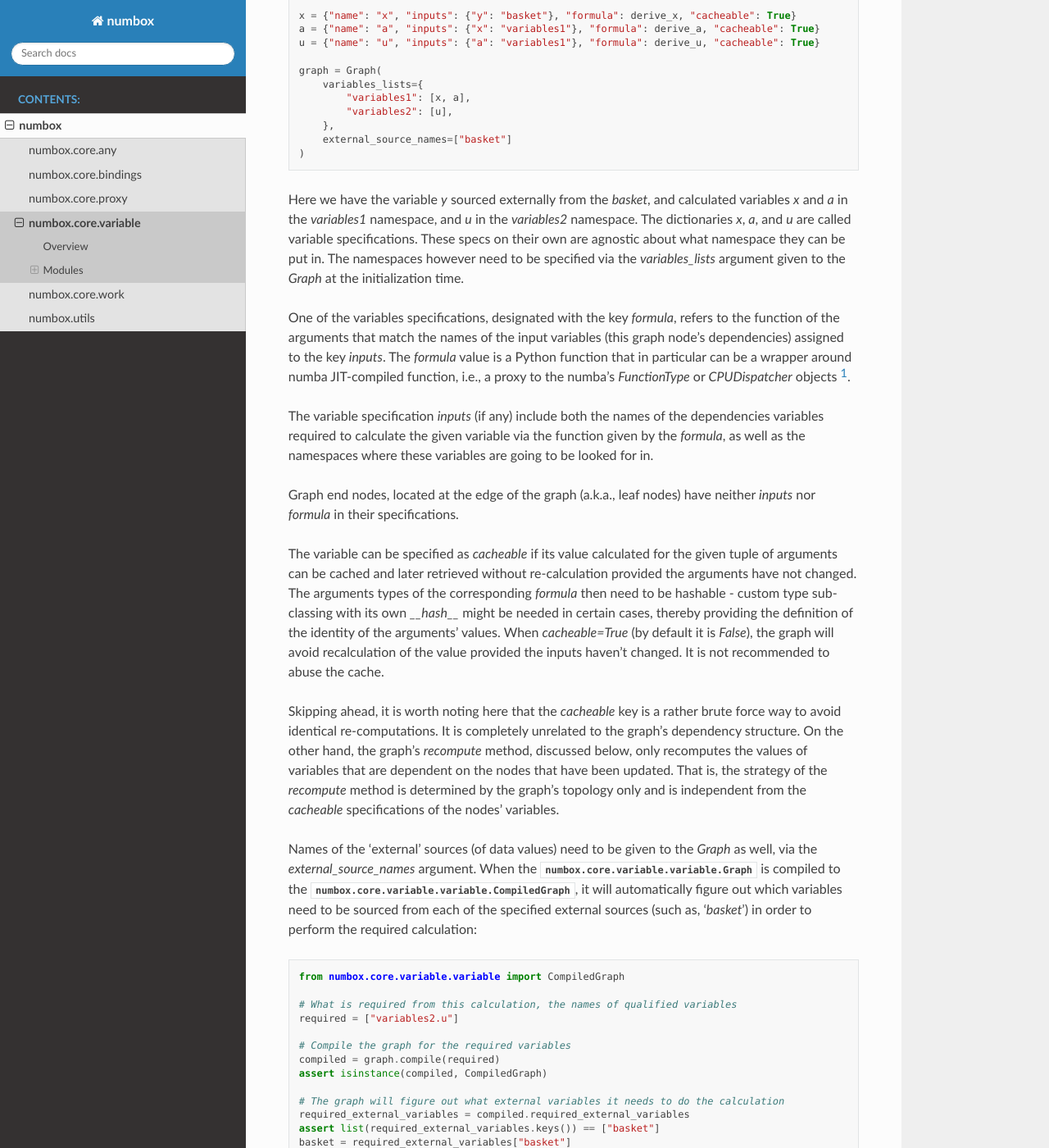
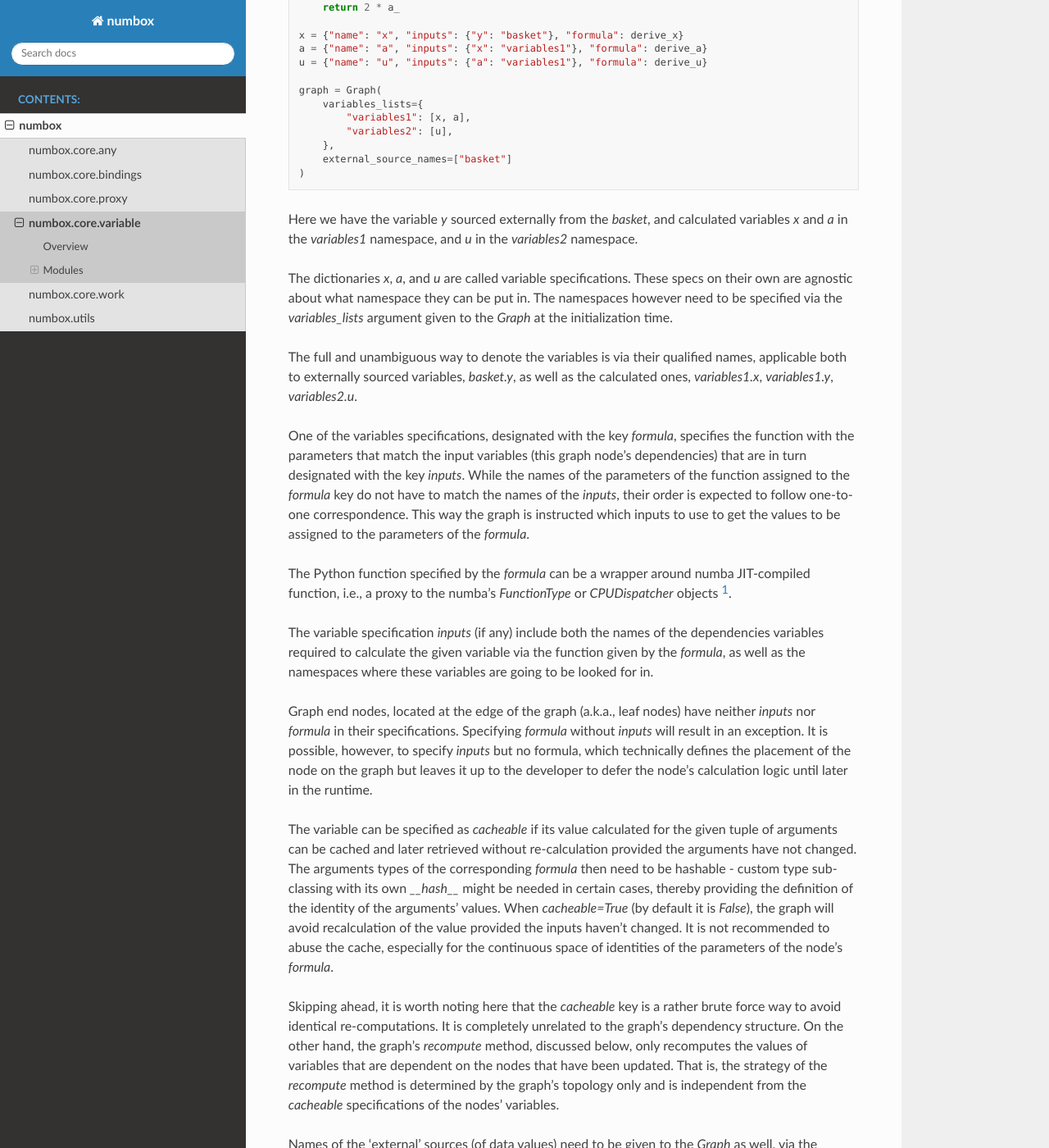
Before and after one commit to Goykhman/numbox, a Sphinx documentation site: the page built from docs/numbox.core.variable.rst, in a window 1280 px wide and 1400 px high, scrolled down 701 px. Shown: the whole window at 82% size. Built offline with Sphinx 7.4.7 and the Read the Docs theme 3.1.0, drawn with Linux system fonts in a browser that asks for light colours; some of the changed text lies outside the part shown.

Commit message:
expanded documentation

```diff
--- a/docs/numbox.core.variable.rst
+++ b/docs/numbox.core.variable.rst
@@ -5,7 +5,9 @@ Overview
 ++++++++
 
 Framework for Directed Acyclic Graph (DAG) in pure Python.
-Computationally heavy parts can be put on this graph as JIT-compiled functions
+While this module does not contain any JIT-compiled
+bits in particular, or anything imported from numba in general,
+computationally heavy parts can be put on this graph as JIT-compiled functions
 via the `formula` key of the graph variables specifications (see below).
 
 Modules
@@ -30,9 +32,9 @@ A graph can be defined as follows::
     def derive_u(a_):
         return 2 * a_
 
-    x = {"name": "x", "inputs": {"y": "basket"}, "formula": derive_x, "cacheable": True}
-    a = {"name": "a", "inputs": {"x": "variables1"}, "formula": derive_a, "cacheable": True}
-    u = {"name": "u", "inputs": {"a": "variables1"}, "formula": derive_u, "cacheable": True}
+    x = {"name": "x", "inputs": {"y": "basket"}, "formula": derive_x}
+    a = {"name": "a", "inputs": {"x": "variables1"}, "formula": derive_a}
+    u = {"name": "u", "inputs": {"a": "variables1"}, "formula": derive_u}
 
     graph = Graph(
         variables_lists={
@@ -43,14 +45,27 @@ A graph can be defined as follows::
     )
 
 Here we have the variable `y` sourced externally from the `basket`, and calculated variables
-`x` and `a` in the `variables1` namespace, and `u` in the `variables2` namespace. The dictionaries
+`x` and `a` in the `variables1` namespace, and `u` in the `variables2` namespace.
+
+The dictionaries
 `x`, `a`, and `u` are called variable specifications. These specs on their own are agnostic about what
 namespace they can be put in. The namespaces however need to be specified via the `variables_lists`
 argument given to the `Graph` at the initialization time.
 
-One of the variables specifications, designated with the key `formula`, refers to the
-function of the arguments that match the names of the input variables (this graph node's dependencies)
-assigned to the key `inputs`. The `formula` value is a Python function that in particular
+The full and unambiguous way to denote the variables is via their qualified
+names, applicable both to externally sourced variables, `basket.y`, as well as
+the calculated ones, `variables1.x`,
+`variables1.y`, `variables2.u`.
+
+One of the variables specifications, designated with the key `formula`, specifies the
+function with the parameters that match the input variables (this graph node's dependencies)
+that are in turn
+designated with the key `inputs`. While the names of the parameters of the function assigned
+to the `formula` key do not have to match the names of the `inputs`, their order is
+expected to follow one-to-one correspondence. This way the graph is instructed
+which inputs to use to get the values to be assigned to the parameters of the `formula`.
+
+The Python function specified by the `formula`
 can be a wrapper around numba JIT-compiled function, i.e.,
 a proxy to the numba's `FunctionType` or `CPUDispatcher` objects [#f1]_.
 
@@ -59,7 +74,11 @@ required to calculate the given variable via the function given by the `formula`
 as well as the namespaces where these variables are going to be looked for in.
 
 Graph end nodes, located at the edge of the graph (a.k.a., leaf nodes) have neither `inputs`
-nor `formula` in their specifications.
+nor `formula` in their specifications. Specifying `formula` without `inputs`
+will result in an exception. It is possible, however, to specify `inputs`
+but no formula, which technically defines the placement of the node
+on the graph but leaves it up to the developer to defer the node's calculation
+logic until later in the runtime.
 
 The variable can be specified as `cacheable` if its value calculated for the given tuple of
 arguments can be cached and later retrieved without re-calculation provided
@@ -67,7 +86,8 @@ the arguments have not changed. The arguments types of the corresponding `formul
 custom type sub-classing with its own `__hash__` might be needed in certain cases, thereby providing the definition
 of the identity of the arguments' values.
 When `cacheable=True` (by default it is `False`), the graph will avoid recalculation of the
-value provided the inputs haven't changed. It is not recommended to abuse the cache.
+value provided the inputs haven't changed. It is not recommended to abuse the cache, especially
+for the continuous space of identities of the parameters of the node's `formula`.
 
 Skipping ahead, it is worth noting here that the `cacheable` key is a rather brute force way
 to avoid identical re-computations.
@@ -130,7 +150,9 @@ Instances of `Variable` s are stored in the `Graph`'s instance's `registry`::
     assert isinstance(variables1.variables["x"], Variable)
 
 That is, users are not expected to instantiate neither `Variable` s nor `Variables` s,
-although they are certainly allowed to do so if needed.
+although they are certainly allowed to do so if needed (it is recommended to design
+one's code so that `Variable` instances can be retrieved from the `registry` of the
+`Graph` instance instead).
 Instead, users provide variable specifications, as the dictionaries `x`, `u`, `a`
 in the example above (and the variable name "`y`" that is referred to and implied to be 'external')
 that are given to the `Graph`. The `Graph` then creates instances of `Variables` (one per namespace)
--- a/docs/numbox.core.work.rst
+++ b/docs/numbox.core.work.rst
@@ -9,6 +9,7 @@ Functionality for fully-jitted and light-weight calculation on a graph.
 Modules
 ++++++++
 
+.. _builder:
 numbox.core.work.builder
 ------------------------
 
```
Also changed, not shown: other parts of docs/numbox.core.variable.rst (+1 -1 lines), 1 other file.
